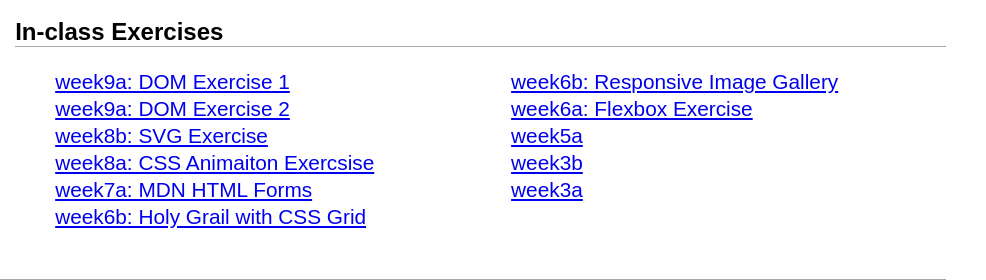
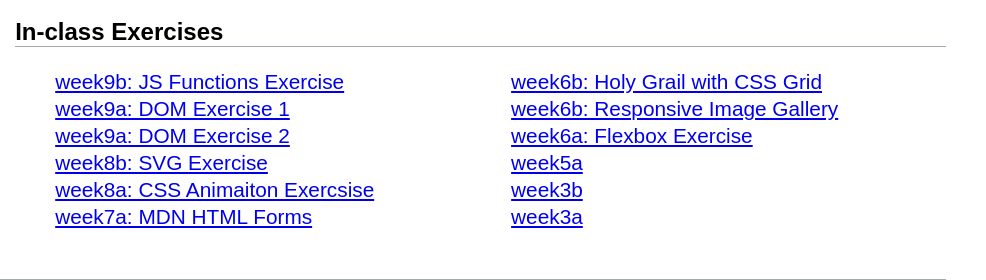
Before and after one commit to dxc7649/igme230, a plain HTML site: page index.html in a window 1280 px wide. Shown: the part 189-469 px from the top of the page, 294-1280 px from the left. Drawn offline with Linux system fonts and the light colour scheme; a script that the page names is missing.

Commit message:
Adding link to JS Functions Exercise

```diff
--- a/index.html
+++ b/index.html
@@ -28,6 +28,7 @@
         <h2><strong>In-class Exercises</strong></h2>
 
         <ul>
+            <li><a href="function-examples/functions-exercise.html">week9b: JS Functions Exercise</a></li>
             <li><a href="week9a/dom-exercise.html">week9a: DOM Exercise 1</a></li>
             <li><a href="week9a/dom-exercise2.html">week9a: DOM Exercise 2</a></li>
             <li><a href="week8b/svgdemo.html">week8b: SVG Exercise</a></li>
```
